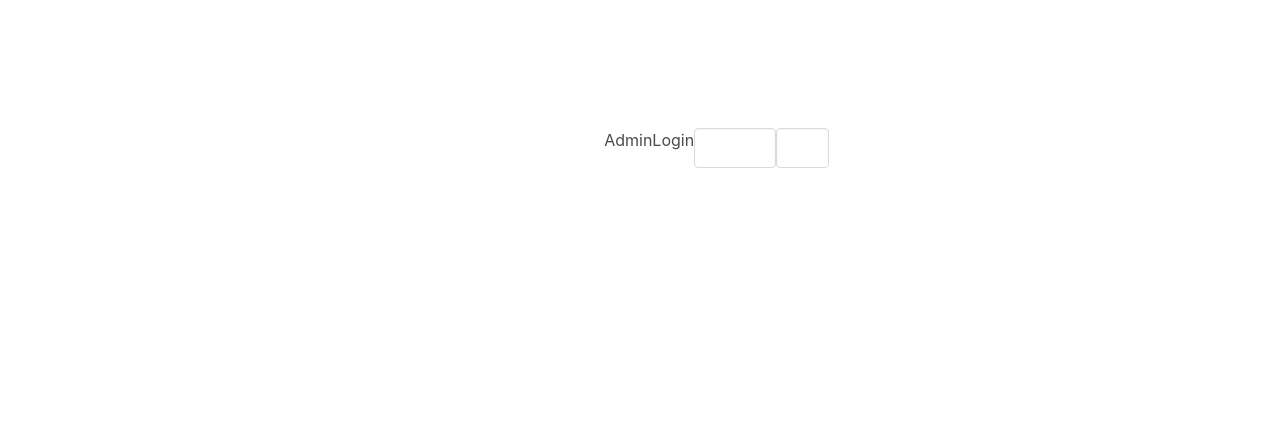
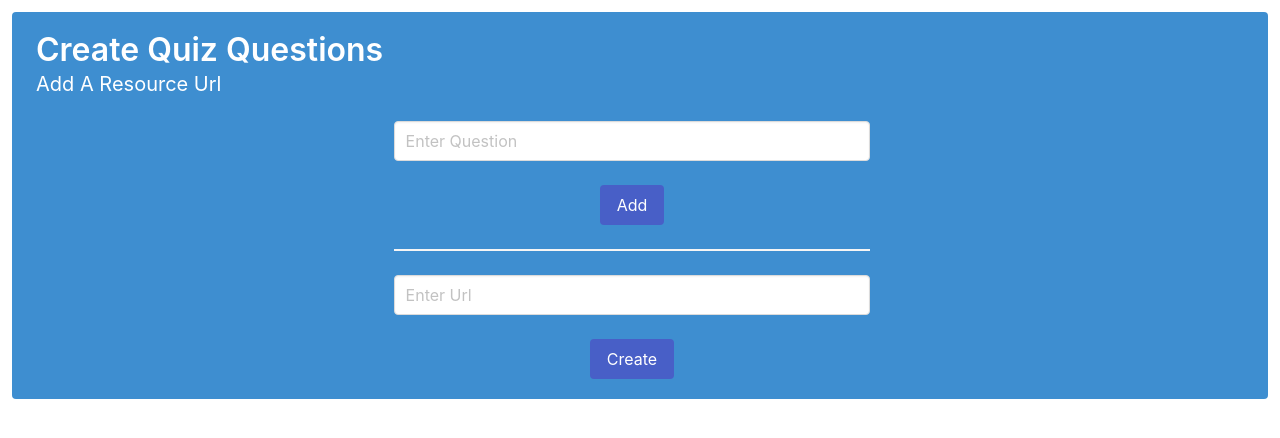
Before and after one commit to AmanSharma4419/quiz_application, a React app: page /create-quiz in a window 1280 px wide. Shown: the top 438 px of the page. Built offline with nearby package versions, Linux system fonts and the light colour scheme; the HTML template or start-up script is replaced by a standard one.

Commit message:
minor changes

```diff
--- a/client/components/CreateQuiz.jsx
+++ b/client/components/CreateQuiz.jsx
@@ -3,50 +3,70 @@ import React from "react";
 class CreateQuiz extends React.Component {
   constructor() {
     super();
-    this.state = {};
+    this.state = {
+      question: [],
+      url: ""
+    };
   }
+
+  handleData = e => {
+    e.preventDefault();
+    if (questions.lenght === 0) {
+      var questions = [];
+    }
+    var x = this.state.question;
+    questions.push(x);
+    this.setState({ question: "" });
+  };
+  handleChange = e => {
+    const { name, value } = e.target;
+    this.setState({
+      [name]: value
+    });
+  };
   render() {
     return (
       <React.Fragment>
-        <div
-          style={{
-            width: "300px",
-            display: "flex",
-            marginLeft: "39%",
-            marginTop: "10%"
-          }}
-        >
-          <h1 style={{ marginLeft: "35%" }}>AdminLogin</h1>
-          <hr />
-
-          <div className="field">
-            <p className="control has-icons-left has-icons-right">
+        <div class="tile is-parent">
+          <article class="tile is-child notification is-info">
+            <p class="title">Create Quiz Questions</p>
+            <p class="subtitle">Add A Resource Url</p>
+            <center>
+              <form type="sub">
+                <div>
                   <input
+                    style={{ width: "40%" }}
                     className="input"
-                type="email"
-                placeholder="Email"
-                name="email"
+                    type="text"
+                    placeholder="Enter Question"
+                    name="question"
                     onChange={this.handleChange}
                   />
-              <span className="icon is-small is-left">
-                <i className="fas fa-envelope"></i>
-              </span>
-            </p>
                 </div>
-          <div className="field">
-            <p className="control has-icons-left">
+                <br />
+                <button className="button is-link" onClick={this.handleData}>
+                  Add
+                </button>
+                <hr width="40%" />
+                <div>
                   <input
+                    style={{ width: "40%" }}
                     className="input"
-                type="password"
-                placeholder="Password"
-                name="password"
+                    pattern="https?:\/\/(www\.)?[-a-zA-Z0-9@:%._\+~#=]{2,256}\.[a-z]{2,4}\b([-a-zA-Z0-9@:%_\+.~#?&//=]*)"
+                    type="url"
+                    placeholder="Enter Url"
+                    name="url"
                     onChange={this.handleChange}
                   />
-              <span className="icon is-small is-left">
-                <i className="fas fa-lock"></i>
-              </span>
-            </p>
                 </div>
+                <br />
+                <button className="button is-link" type="submit">
+                  Create
+                </button>
+              </form>
+            </center>
+            <figure class="image is-4by2"></figure>
+          </article>
         </div>
       </React.Fragment>
     );
```
Lines whose indentation alone changed are shown as unchanged.
